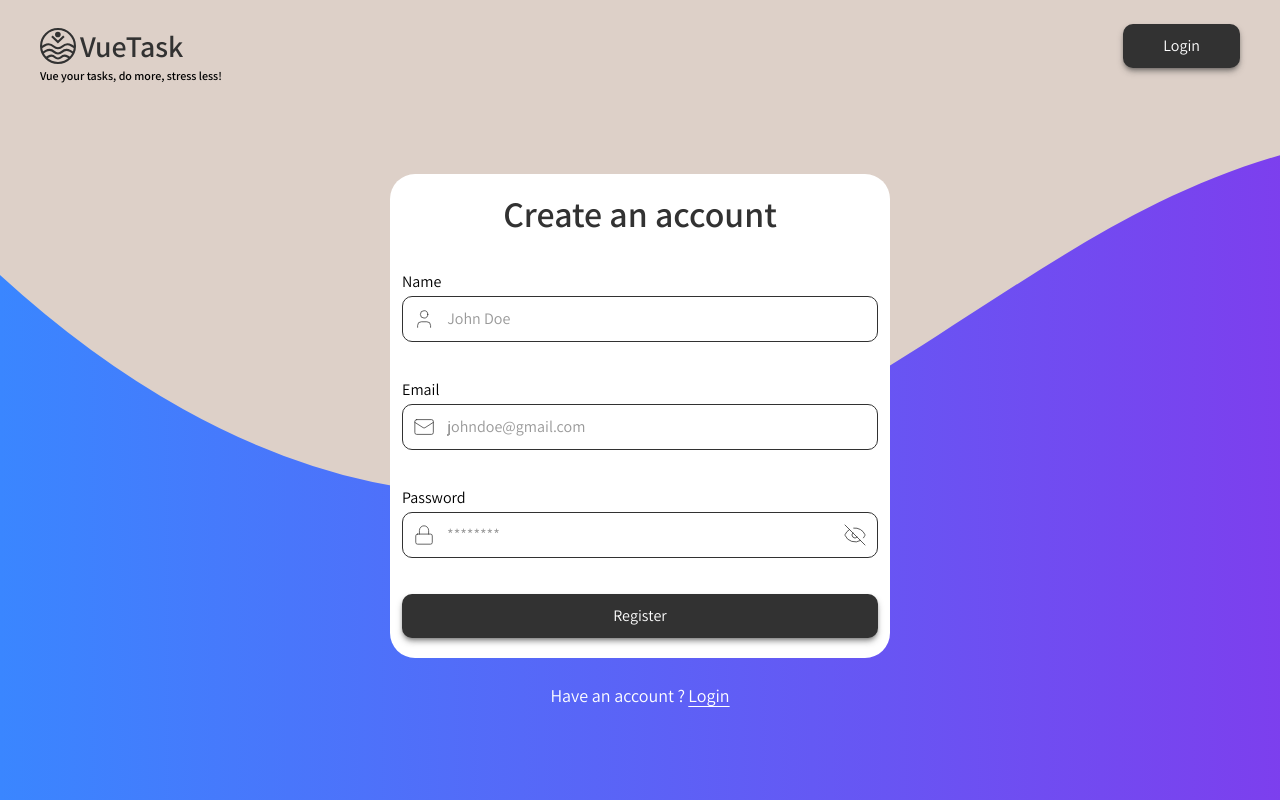
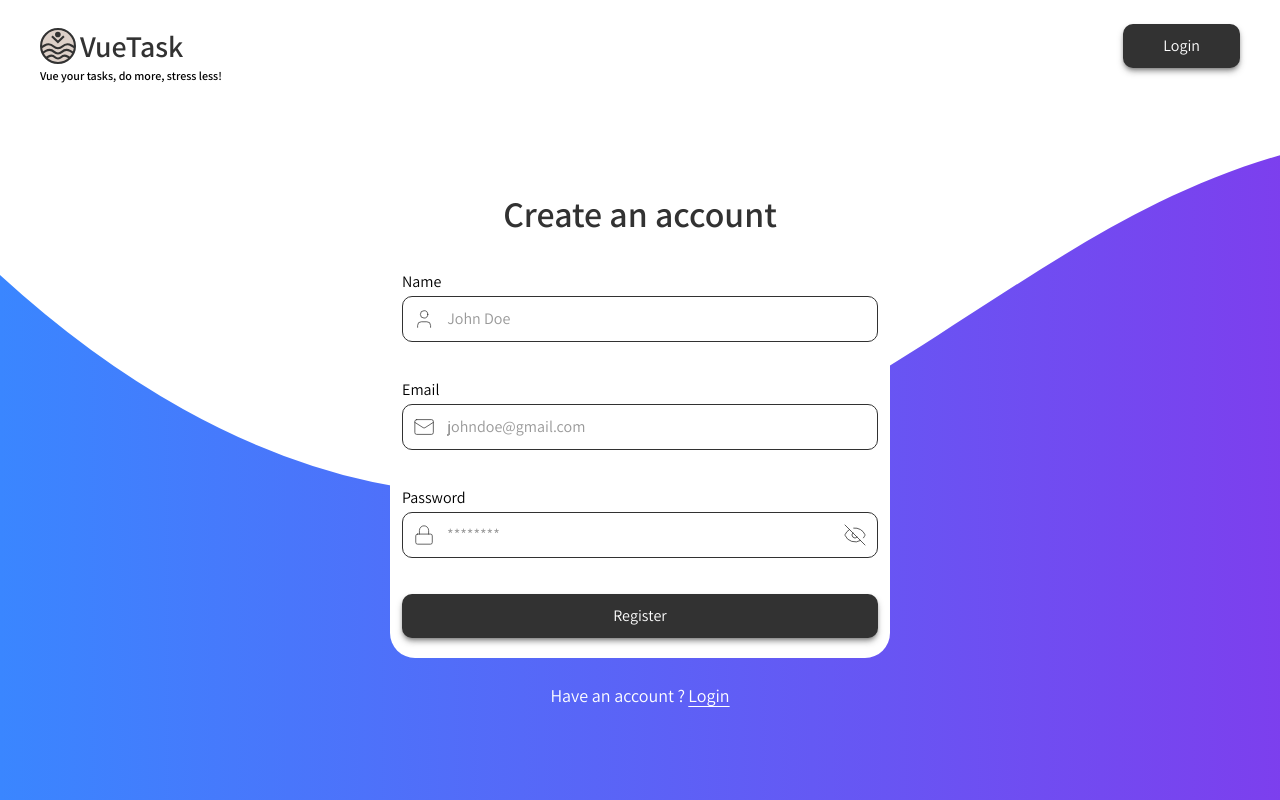
Before and after one commit to pablomds/vuetask, a Vue app in the folder frontend/: page / in a window 1280 px wide. Built offline with nearby package versions, Linux system fonts and the light colour scheme.

Commit message:
changing backgroundcolor

```diff
--- a/frontend/src/style.css
+++ b/frontend/src/style.css
@@ -7,7 +7,7 @@
 }
 
 body {
-    background-color: var(--color-primary-beige);
+    background-color: "#FFFFFF";
     font-family: var(--font-assistant);
 }
 
```
